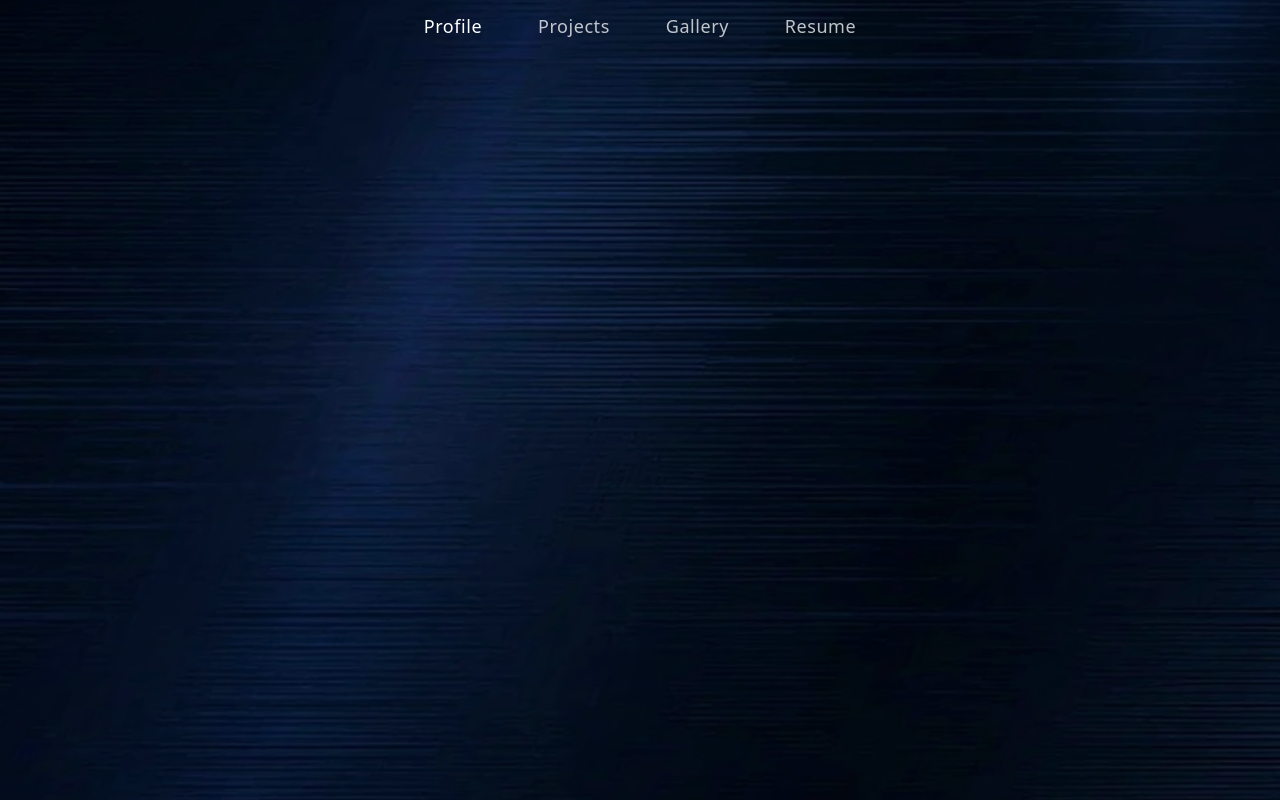
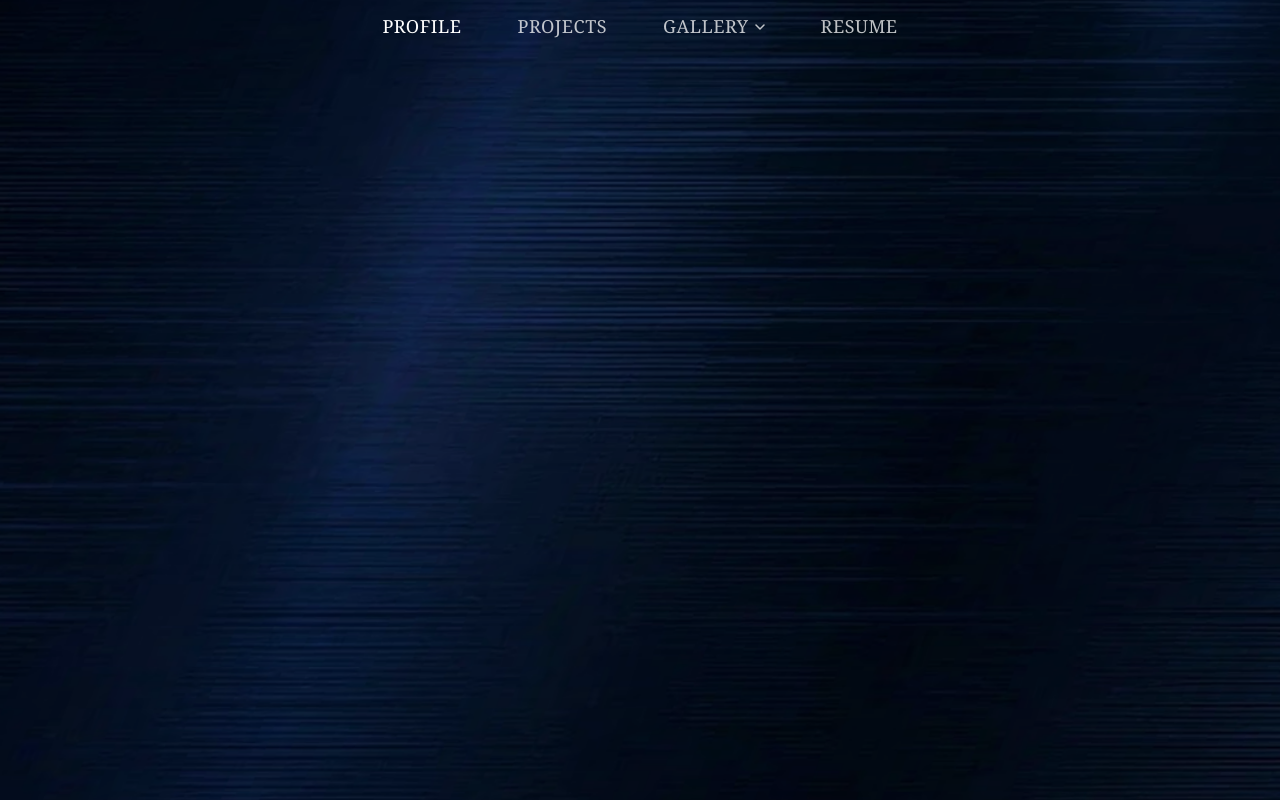
Before and after one commit to justinc918/personal-site, a React (Vite) app: page / in a window 1280 px wide. Built offline with nearby package versions, Linux system fonts and the light colour scheme.

Commit message:
font change

```diff
--- a/index.html
+++ b/index.html
@@ -8,6 +8,7 @@
       *, *::before, *::after { box-sizing: border-box; margin: 0; padding: 0; }
       html, body, #root { width: 100%; height: 100%; overflow: hidden; }
       body {
+        font-family: ui-serif, Georgia, 'Times New Roman', Times, serif;
         background-color: rgb(20, 24, 39);
         background-image: url(./images/background.png);
         background-size: cover;
--- a/package.json
+++ b/package.json
@@ -5,6 +5,7 @@
   "type": "module",
   "scripts": {
     "dev": "vite",
+    "refresh": "bash refresh.sh",
     "build": "tsc && vite build && cp dist/index.html dist/404.html",
     "preview": "vite preview"
   },
--- a/src/Whiteboard.tsx
+++ b/src/Whiteboard.tsx
@@ -170,7 +170,6 @@ const resetButtonStyle: React.CSSProperties = {
   fontSize: 12,
   padding: '6px 14px',
   borderRadius: 20,
-  fontFamily: 'system-ui, sans-serif',
   letterSpacing: '0.03em',
   cursor: 'pointer',
   zIndex: 100,
--- a/src/components/TopBar.tsx
+++ b/src/components/TopBar.tsx
@@ -35,7 +35,19 @@ export default function TopBar() {
         onMouseEnter={() => setGalleryOpen(true)}
         onMouseLeave={() => setGalleryOpen(false)}
       >
-        <span style={galleryLabelStyle}>Gallery</span>
+        <span style={galleryLabelStyle}>
+          Gallery
+          <svg width="10" height="6" viewBox="0 0 10 6" aria-hidden="true" style={galleryArrowStyle}>
+            <path
+              d="M1 1 L5 5 L9 1"
+              stroke="currentColor"
+              strokeWidth="1.5"
+              fill="none"
+              strokeLinecap="round"
+              strokeLinejoin="round"
+            />
+          </svg>
+        </span>
         {galleryOpen && (
           <div style={dropdownStyle}>
             <NavLink
@@ -69,16 +81,24 @@ const barStyle: React.CSSProperties = {
   gap: 56,
   padding: '14px 28px',
   background: 'transparent',
-  fontFamily: 'system-ui, sans-serif',
   flexShrink: 0,
   zIndex: 200,
+  textTransform: 'uppercase',
 }
 
 const galleryLabelStyle: React.CSSProperties = {
+  display: 'inline-flex',
+  alignItems: 'center',
+  gap: 6,
   color: 'rgba(255,255,255,0.75)',
   fontSize: 18,
   letterSpacing: '0.03em',
   cursor: 'default',
+}
+
+const galleryArrowStyle: React.CSSProperties = {
+  flexShrink: 0,
+  marginTop: 2,
 }
 
 const dropdownStyle: React.CSSProperties = {
```
